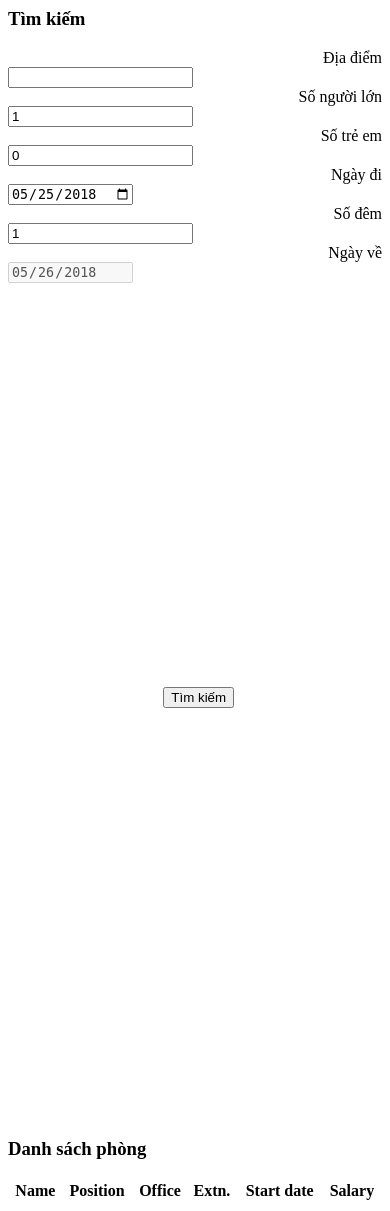
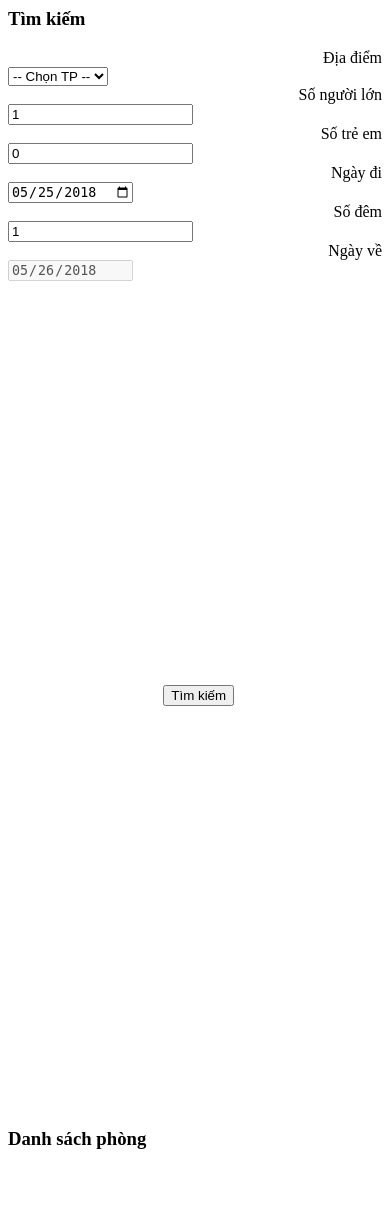
Before and after one commit to PhuongNguyen96UET/thht, a PHP site: page /thht/views/doitac/doitac.php in a window 390 px wide. After the commit the page ends 1149 px from the top, so only its background shows below. Run offline with PHP 8.4, Linux system fonts and the light colour scheme; lists and menus that the app fills with data are empty; some libraries are stand-ins or nearby versions.

Commit message:
con phuong ngu

```diff
--- a/css/styles.css
+++ b/css/styles.css
@@ -13,7 +13,7 @@ body, html {
 }
 
  #panel {
-     min-height:93vh;
+     min-height:90vh;
      background-color: #EDF3F7;
 }
 /*#main {*/
--- a/views/doitac/doitac.php
+++ b/views/doitac/doitac.php
@@ -1,6 +1,6 @@
-<link rel="stylesheet" type="text/css" href="https://cdn.datatables.net/v/dt/dt-1.10.16/datatables.min.css"/>
-
-<script type="text/javascript" src="https://cdn.datatables.net/v/dt/dt-1.10.16/datatables.min.js"></script>
+<!--<link rel="stylesheet" type="text/css" href="https://cdn.datatables.net/v/dt/dt-1.10.16/datatables.min.css"/>-->
+<!---->
+<!--<script type="text/javascript" src="https://cdn.datatables.net/v/dt/dt-1.10.16/datatables.min.js"></script>-->
 <div class="row" id="nhanvien">
     <h3>Tìm kiếm</h3>
 <!--    <form method="post" >-->
@@ -9,7 +9,14 @@
                 <div class="form-group">
                     <div class="row">
                         <div class="col-sm-4" style="text-align: right;"><label >Địa điểm</label></div>
-                        <div class="col-sm-8"><input type="text" name="ID" class="form-control" value=""></div>
+                        <div class="col-sm-8">
+                            <select id="city">
+                                <option value="0">-- Chọn TP --</option>
+                                <option value="10009843">TP Hà Nội</option>
+                                <option value="10010311">TP Huế</option>
+                                <option value="10009794">TP HCM</option>
+                            </select>
+                        </div>
                     </div>
                 </div>
             </div>
@@ -17,7 +24,7 @@
                 <div class="form-group">
                     <div class="row">
                         <div class="col-sm-4" style="text-align: right;"><label >Số người lớn</label></div>
-                        <div class="col-sm-8"><input type="number" min="0" name="numAdults" class="form-control" value=1></div>
+                        <div class="col-sm-8"><input type="number" min="0" id="numAdults" class="form-control" value=1></div>
                     </div>
                 </div>
             </div>
@@ -25,7 +32,7 @@
                 <div class="form-group">
                     <div class="row">
                         <div class="col-sm-4" style="text-align: right;"><label >Số trẻ em</label></div>
-                        <div class="col-sm-8"><input type="number" min="0" name="numChildren" class="form-control" value=0></div>
+                        <div class="col-sm-8"><input type="number" min="0" id="numChildren" class="form-control" value=0></div>
                     </div>
                 </div>
             </div>
@@ -68,6 +75,9 @@
 </div>
 <script>
     $('#search').click(function(){
+        $('.data').html("");
+        var startDate=new Date($('#startDate').val());
+        var endDate=new Date($('#endDate').val());
         var data={
             "clientInterface": "desktop",
             "context": {},
@@ -85,7 +95,7 @@
                         "true",
                         "true"
                     ],
-                    "top": "100"
+                    "top": "50"
                 },
                 "ccGuaranteeOptions": {
                     "ccGuaranteeRequirementOptions": [
@@ -97,25 +107,25 @@
                     ]
                 },
                 "checkInDate": {
-                    "day": "12",
-                    "month": "6",
-                    "year": "2018"
+                    "day": startDate.getDate(),
+                    "month": startDate.getMonth()+1,
+                    "year": startDate.getFullYear()
                 },
                 "checkOutDate": {
-                    "day": "13",
-                    "month": "6",
-                    "year": "2018"
+                    "day": endDate.getDate(),
+                    "month": endDate.getMonth()+1,
+                    "year": endDate.getFullYear()
                 },
                 "currency": "VND",
-                "geoId": "10009794",
+                "geoId": $("#city").val(),
 
                 "locationName": "Thành phố Hồ Chí Minh, Việt Nam",
                 "monitoringSpec": {
                     "lastKeyword": "Ha Noi City",
                     "referrer": "https://www.traveloka.com/vi-vn/"
                 },
-                "numAdults": "1",
-                "numChildren": "0",
+                "numAdults": $("#numAdults").val(),
+                "numChildren": $("#numChildren").val(),
                 "numInfants": "0",
                 "numOfNights": "1",
                 "numRooms": "1",
@@ -128,6 +138,7 @@
             },
             "fields": []
         }
+        console.log(data);
 
         $.post({
             type: "POST",
@@ -137,39 +148,45 @@
                 // "origin":"https://www.traveloka.com"
             },data:JSON.stringify(data),
             success : function(data) {
-                console.log(data);
+                // console.log(data);
+                var obj=data.data.entries;
+                var i;
+                 for(i=0;i<obj.length;i++){
+                     var html="<div class=\"row\" style=\"margin-top: 20px; \">\n" +
+                         "    <div class=\"col-md-4 img\" style=\"display: block; \">\n" +
+                         "        <img style=\"width: 250px; height: 160px\" src=\""+obj[i].imageUrl+"\">\n" +
+                         "    </div>\n" +
+                         "    <div class=\"col-md-4 content\" style=\"display: inline-block;\">\n" +
+                         "        <h3>"+obj[i].displayName+"</h3>\n" +
+                         "        <p>Đánh giá: "+obj[i].starRating+" sao</p>\n" +
+                         "        <p>"+obj[i].region+"</p>\n" +
+                         "        <p>"+obj[i].userRatingInfo+" - "+obj[i].userRating+"</p>\n" +
+                         "    </div>\n" +
+                         "        <div class=\"col-md-4 price\" style=\"display: inline-block;\" ><h4>Giá: "+obj[i].lowRate+" VND</h4></div>\n" +
+                         "    </div>" +
+                            "<hr>";
+                     // console.log(html);
+                     $('.data').append(html);
+                 }
             }
-            // dataType: dataType,
         });
     });
 
-    $(document).ready(function() {
-        $('#example').DataTable( {
-            "ajax": "data/objects.txt",
-            "columns": [
-                { "data": "name" },
-                { "data": "position" },
-                { "data": "office" },
-                { "data": "extn" },
-                { "data": "start_date" },
-                { "data": "salary" }
-            ]
-        } );
-    } );
 
 </script>
-<div class="row" style="height: 1%" ></div>
+<!--<div class="row" style="height: 1%" ></div>-->
 <h3>Danh sách phòng</h3>
-<table id="example" class="display" style="width:100%">
-    <thead>
-    <tr>
-        <th>Name</th>
-        <th>Position</th>
-        <th>Office</th>
-        <th>Extn.</th>
-        <th>Start date</th>
-        <th>Salary</th>
-    </tr>
-    </thead>
-
-</table>
+<div class="data">
+<!--    <div class="row" style="margin-top: 10px; border: 1px solid #cccccc">-->
+<!--    <div class="col-md-4 img" style="display: block; ">-->
+<!--        <img style="width: 60%; height: 60%" src="https://d1nabgopwop1kh.cloudfront.net/hotel-asset/30000002000128554_dm_3">-->
+<!--    </div>-->
+<!--    <div class="col-md-4 content" style="display: inline-block;">-->
+<!--        <h3>Khách sạn Rosabella</h3>-->
+<!--        <p>Đánh giá: 3 sao</p>-->
+<!--        <p>Quận 1, Thành phố Hồ Chí Minh</p>-->
+<!--        <p>Ấn tượng - 8.5</p>-->
+<!--    </div>-->
+<!--        <div class="col-md-4 price" style="display: inline-block;" ><h4>Giá: 493000 VND</h4></div>-->
+<!--    </div>-->
+</div>
```
